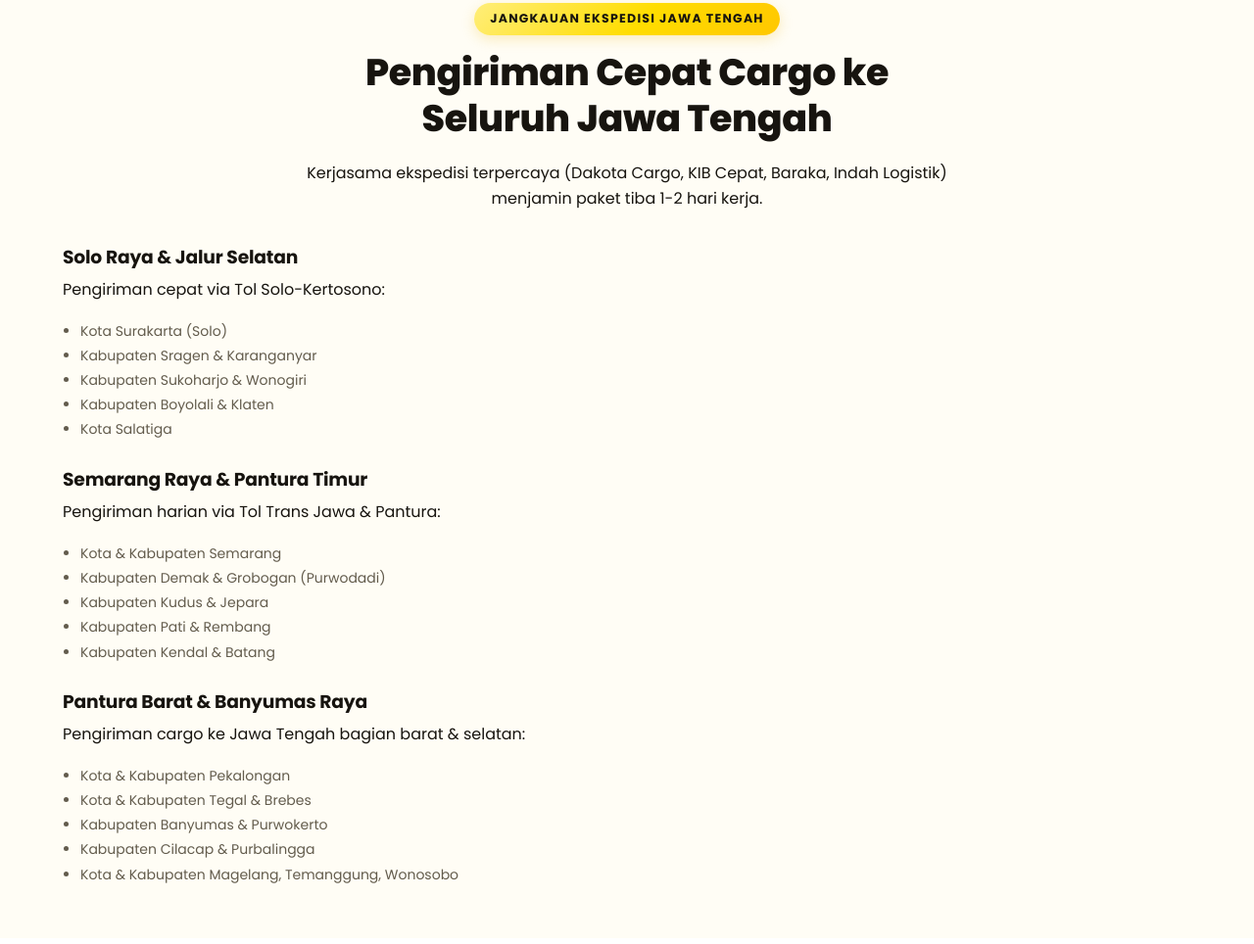
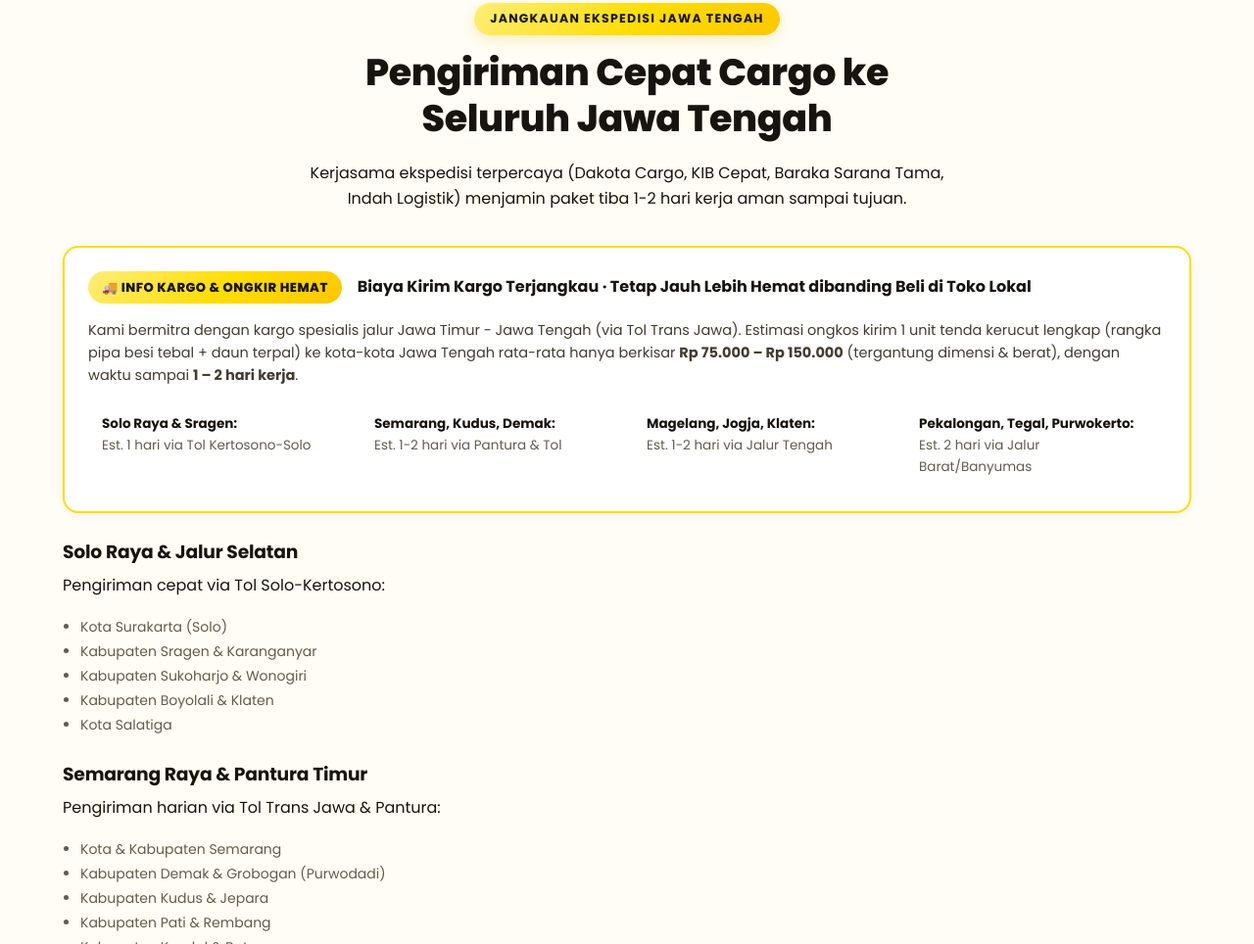
Before and after one commit to digistackonline-tech/tendamurahgresik, a plain HTML site: page tenda-jateng.html in a window 1280 px wide. Shown: the part 10582-11546 px from the top of the page at 98% size. Drawn offline with Linux system fonts and the light colour scheme.

Commit message:
feat: add Tenda Jateng nav link and highlight cheap cargo shipping to Central Java

```diff
--- a/tenda-jateng.html
+++ b/tenda-jateng.html
@@ -457,7 +457,34 @@
     <div class="section__head reveal">
       <span class="eyebrow">Jangkauan Ekspedisi Jawa Tengah</span>
       <h2 class="section__title">Pengiriman Cepat Cargo ke Seluruh Jawa Tengah</h2>
-      <p class="section__subtitle">Kerjasama ekspedisi terpercaya (Dakota Cargo, KIB Cepat, Baraka, Indah Logistik) menjamin paket tiba 1-2 hari kerja.</p>
+      <p class="section__subtitle">Kerjasama ekspedisi terpercaya (Dakota Cargo, KIB Cepat, Baraka Sarana Tama, Indah Logistik) menjamin paket tiba 1-2 hari kerja aman sampai tujuan.</p>
+    </div>
+
+    <!-- BOX INFO CARGO & ESTIMASI ONGKIR -->
+    <div class="card reveal" style="background: #ffffff; border: 2px solid var(--gold-400); border-radius: var(--radius); padding: 24px; margin-bottom: 28px; box-shadow: var(--shadow-sm);">
+      <div style="display: flex; gap: 16px; align-items: center; margin-bottom: 16px; flex-wrap: wrap;">
+        <span style="background: var(--gold-grad); color: var(--dark); font-weight: 800; font-size: 13px; padding: 6px 14px; border-radius: 20px; text-transform: uppercase; letter-spacing: 0.5px;">
+          🚚 Info Kargo &amp; Ongkir Hemat
+        </span>
+        <strong style="color: var(--dark); font-size: 16px;">Biaya Kirim Kargo Terjangkau &middot; Tetap Jauh Lebih Hemat dibanding Beli di Toko Lokal</strong>
+      </div>
+      <p style="color: var(--gray-700); font-size: 14.5px; line-height: 1.6; margin-bottom: 16px;">
+        Kami bermitra dengan kargo spesialis jalur Jawa Timur - Jawa Tengah (via Tol Trans Jawa). Estimasi ongkos kirim 1 unit tenda kerucut lengkap (rangka pipa besi tebal + daun terpal) ke kota-kota Jawa Tengah rata-rata hanya berkisar <strong>Rp 75.000 – Rp 150.000</strong> (tergantung dimensi &amp; berat), dengan waktu sampai <strong>1 – 2 hari kerja</strong>.
+      </p>
+      <div style="display: grid; grid-template-columns: repeat(auto-fit, minmax(200px, 1fr)); gap: 12px; font-size: 13.5px; color: var(--gray-800);">
+        <div style="background: var(--cream-100); padding: 10px 14px; border-radius: 6px; border-left: 3px solid var(--gold-500);">
+          <strong>Solo Raya &amp; Sragen:</strong><br><span style="color: var(--gray-600);">Est. 1 hari via Tol Kertosono-Solo</span>
+        </div>
+        <div style="background: var(--cream-100); padding: 10px 14px; border-radius: 6px; border-left: 3px solid var(--gold-500);">
+          <strong>Semarang, Kudus, Demak:</strong><br><span style="color: var(--gray-600);">Est. 1-2 hari via Pantura &amp; Tol</span>
+        </div>
+        <div style="background: var(--cream-100); padding: 10px 14px; border-radius: 6px; border-left: 3px solid var(--gold-500);">
+          <strong>Magelang, Jogja, Klaten:</strong><br><span style="color: var(--gray-600);">Est. 1-2 hari via Jalur Tengah</span>
+        </div>
+        <div style="background: var(--cream-100); padding: 10px 14px; border-radius: 6px; border-left: 3px solid var(--gold-500);">
+          <strong>Pekalongan, Tegal, Purwokerto:</strong><br><span style="color: var(--gray-600);">Est. 2 hari via Jalur Barat/Banyumas</span>
+        </div>
+      </div>
     </div>
 
     <div class="grid grid--3">
```
Also changed, not shown: galeri.html (+1 -0 lines), index.html (+1 -0 lines), layanan.html (+1 -0 lines).
